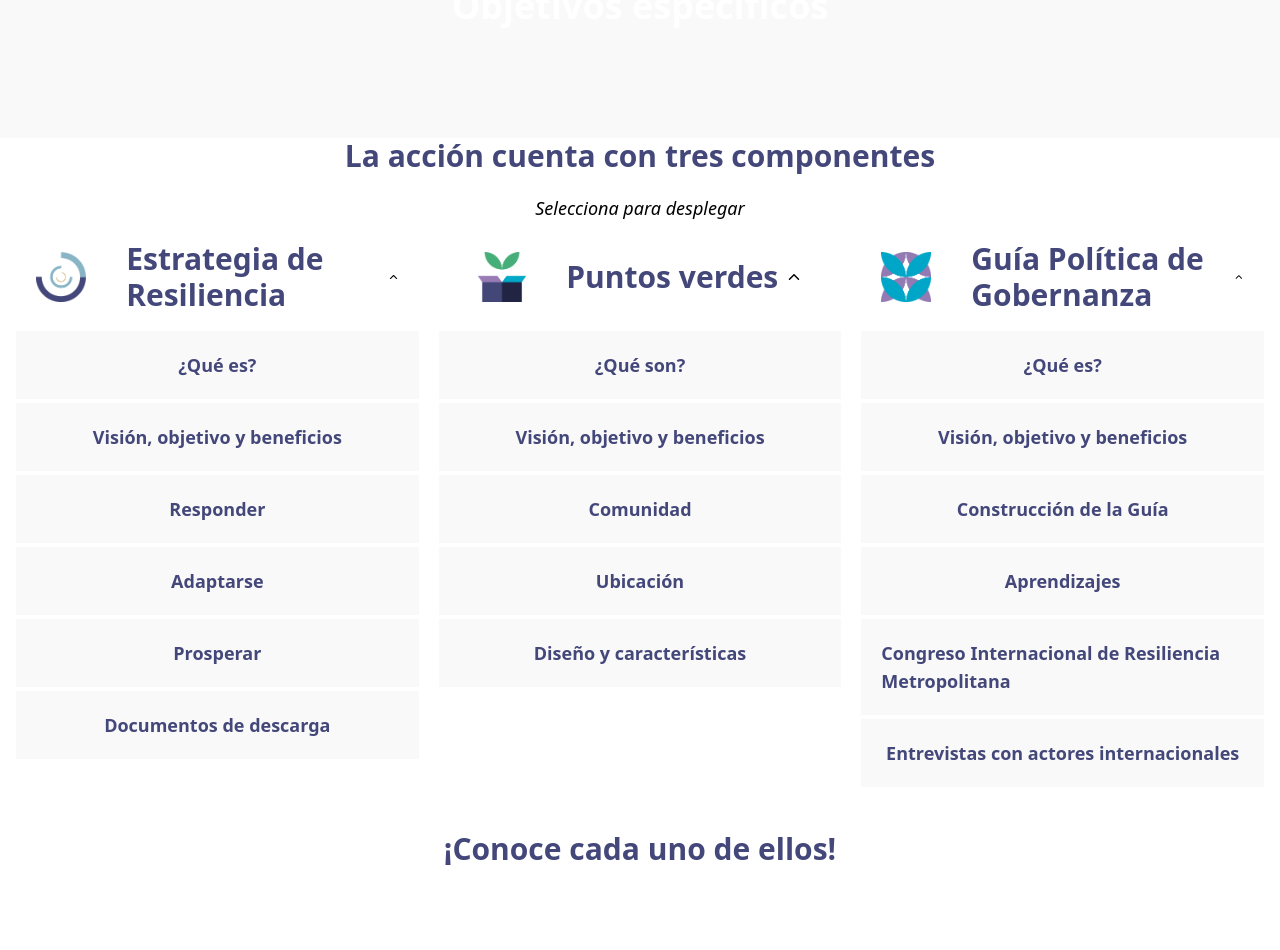
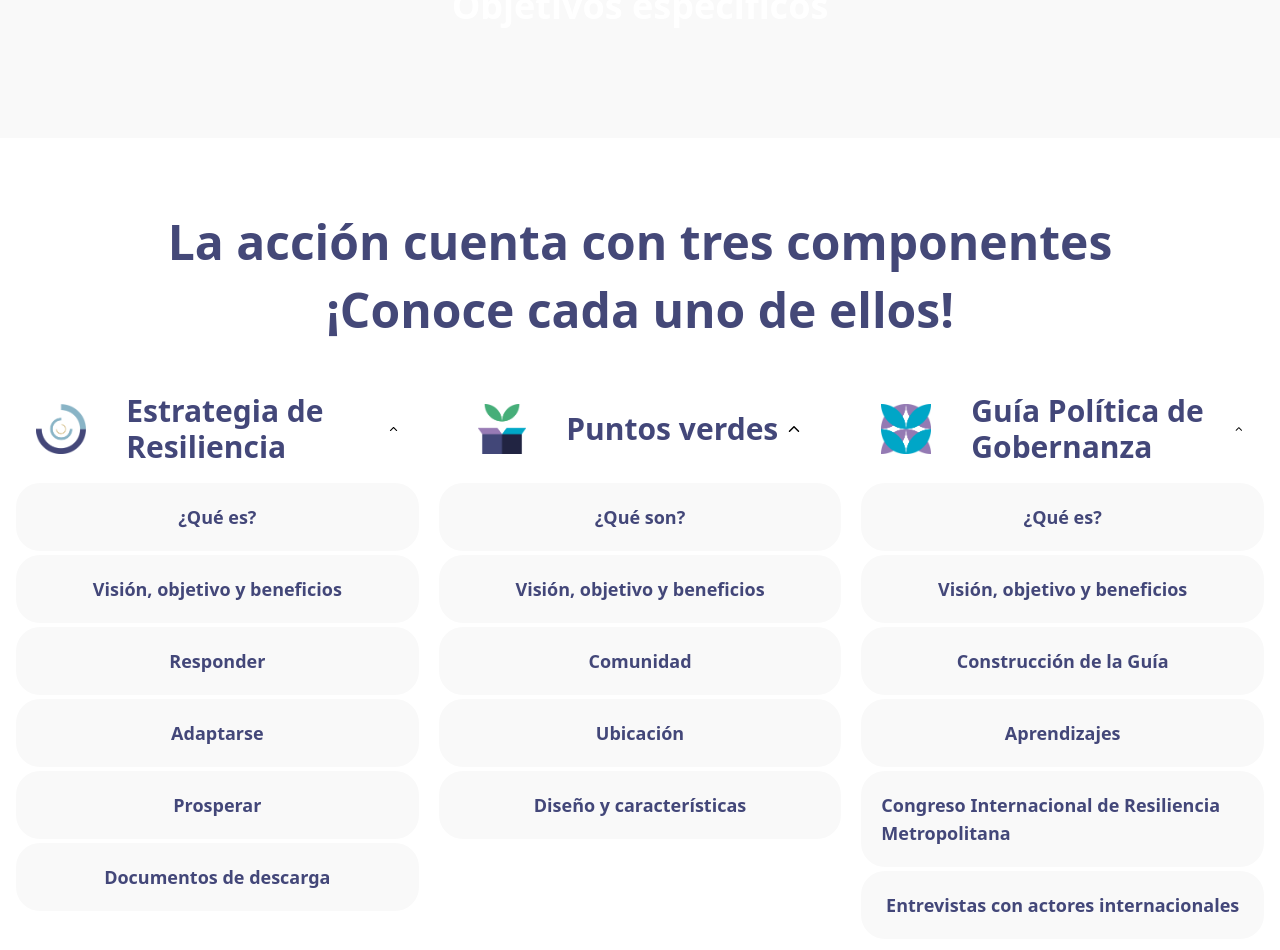
Before and after one commit to developerImeplan/metroResilience, a React (Vite) app: page / in a window 1280 px wide. Shown: the part 2140-3090 px from the top of the page. Built offline with nearby package versions, Linux system fonts and the light colour scheme.

Commit message:
feat(cover page): update styles

```diff
--- a/src/components/coverPage/CoverMenu/CoverMenuItem.tsx
+++ b/src/components/coverPage/CoverMenu/CoverMenuItem.tsx
@@ -5,7 +5,7 @@ export const CoverMenuItem = ({ text, link }: CoverMenuItemProps) => {
   return (
     <Link
       to={link}
-      className="cursor-pointer flex justify-center items-center bg-customGray p-5 mb-1 hover:bg-customMain group"
+      className="rounded-3xl cursor-pointer flex justify-center items-center bg-customGray p-5 mb-1 hover:bg-customMain group"
     >
       <p className="text-customMain text-lg font-semibold group-hover:text-customGray">{text}</p>
     </Link>
--- a/src/components/coverPage/CoverPage.tsx
+++ b/src/components/coverPage/CoverPage.tsx
@@ -1,7 +1,6 @@
-import { CoverPartner, CoverDropdown, CmSelectToDisplayLabel, CoverMenu, CmBoldText, CmHeader, CmImage, CoverTitle, CmVideo, CmBanner } from '../';
+import { CoverPartner, CoverDropdown, CoverMenu, CmBoldText, CmHeader, CmImage, CoverTitle, CmVideo, CmBanner } from '../';
 import { assets } from '../../assets';
 import { COVER_PARTNERS } from '../../constants';
-import { CmSubtitle } from '../common/CmSubtitle';
 import { COVER_DROPDOWNS } from './CoverDropdowns';
 
 export const CoverPage = () => {
@@ -64,16 +63,14 @@ export const CoverPage = () => {
           </div>
         </div>
       </section>
-      <section className="container mx-auto px-4 pb-20">
-        <div className="flex justify-center">
-          <CmSubtitle text="La acción cuenta con tres componentes" />
+      <section className="container mx-auto px-4 py-20">
+        <div className="flex flex-col items-center">
+          <p className="sm:text-5xl font-black text-customPurple">La acción cuenta con tres componentes</p>
+          <p className="sm:text-5xl font-semibold text-customPurple mt-5 mb-10">¡Conoce cada uno de ellos!</p>
         </div>
-        <CmSelectToDisplayLabel />
         <CoverMenu />
-        <div className="flex justify-center mt-10">
-          <CmSubtitle text="¡Conoce cada uno de ellos!" />
-        </div>
       </section>
     </>
+
   );
 };
```
